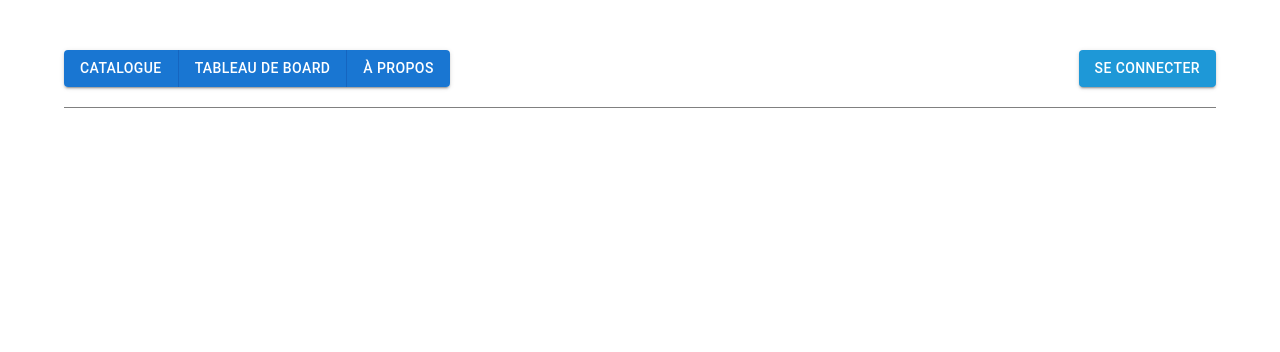
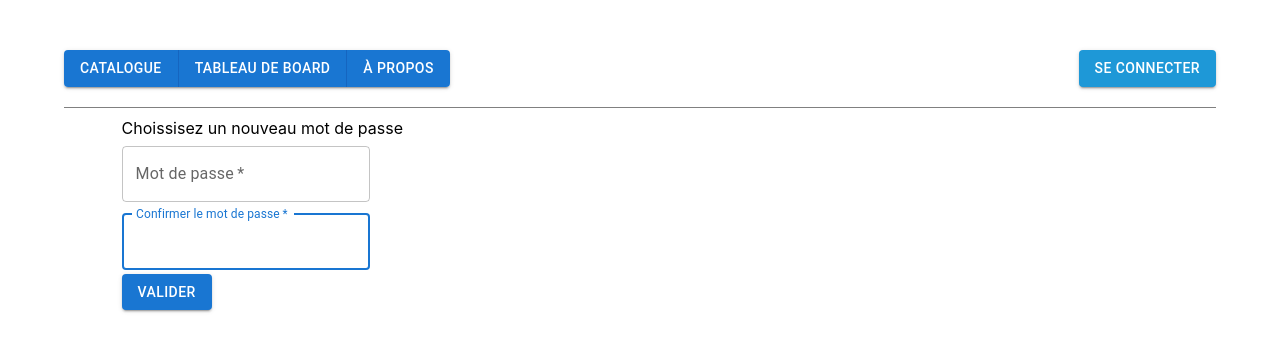
Before and after one commit to EdwardHealy00/Projet-LAC, a React (Create React App) app in the folder client/: page /reset-password/1 in a window 1280 px wide. Shown: the top 352 px of the page. Built offline with nearby package versions, Linux system fonts and the light colour scheme.

Commit message:
changing password works

```diff
--- a/client/src/components/App.tsx
+++ b/client/src/components/App.tsx
@@ -1,18 +1,19 @@
-import React from 'react';
-import Catalogue from './catalogue/Catalogue';
+import React from "react";
+import Catalogue from "./catalogue/Catalogue";
 import { Routes, Route } from "react-router-dom";
-import CaseStudyWconnection from './caseStudy/CaseStudyWconnection';
-import NavBar from './common/NavBar';
-import CollaborativeSpace from './collaborativeSpace/collaborativeSpace';
-import DashboardPaidCase from './deputy/dashboard/DashboardPaidCase';
-import Approval from './roles/approval/Approval';
-import Home from './home/Home';
-import * as env from 'dotenv';
-import NewCase from './deputy/newCase/newCase';
-import Summary from './about/Summary';
-import Mission from './about/Mission';
-import Team from './about/Team';
-import Creation from './about/creation/Creation';
+import CaseStudyWconnection from "./caseStudy/CaseStudyWconnection";
+import NavBar from "./common/NavBar";
+import CollaborativeSpace from "./collaborativeSpace/collaborativeSpace";
+import DashboardPaidCase from "./deputy/dashboard/DashboardPaidCase";
+import Approval from "./roles/approval/Approval";
+import Home from "./home/Home";
+import * as env from "dotenv";
+import NewCase from "./deputy/newCase/newCase";
+import Summary from "./about/Summary";
+import Mission from "./about/Mission";
+import Team from "./about/Team";
+import Creation from "./about/creation/Creation";
+import ResetPassword from "./connection/ResetPassword";
 
 function App() {
   // const [count, setCount] = useState(0);
@@ -41,6 +42,10 @@ function App() {
           <Route path="/mission" element={<Mission />} />
           <Route path="/team" element={<Team />} />
           <Route path="/creation" element={<Creation />} />
+          <Route
+            path="/reset-password/:resetToken"
+            element={<ResetPassword />}
+          />
         </Routes>
       </div>
     </div>
--- /dev/null
+++ b/client/src/components/connection/ForgotPassword.tsx
@@ -0,0 +1,77 @@
+import * as React from "react";
+import Button from "@mui/material/Button";
+import TextField from "@mui/material/TextField";
+import Dialog from "@mui/material/Dialog";
+import DialogActions from "@mui/material/DialogActions";
+import DialogContent from "@mui/material/DialogContent";
+import DialogContentText from "@mui/material/DialogContentText";
+import DialogTitle from "@mui/material/DialogTitle";
+import axios from "axios";
+
+export default function ForgotPassword() {
+  const [open, setOpen] = React.useState(false);
+  const [email, setEmail] = React.useState("");
+
+  const handleClickOpen = () => {
+    setOpen(true);
+  };
+
+  const handleClose = () => {
+    setOpen(false);
+  };
+
+  const handleForgotPassword = () => {
+    sendForgotPasswordForm(email);
+  };
+
+  const sendForgotPasswordForm = (email: string) => {
+    axios
+      .post(
+        "http://localhost:3001/api/auth/forgot-password",
+        {
+          email: email,
+        },
+        {
+          withCredentials: true,
+        }
+      )
+      .then((res) => {
+        console.log(res);
+        handleClose();
+      })
+      .catch((err) => {
+        console.log(err);
+      });
+  };
+
+  return (
+    <div>
+      <a href="#" onClick={handleClickOpen}>
+        Mot de passe oublié?
+      </a>
+      <Dialog open={open} onClose={handleClose}>
+        <DialogTitle>Mot de passe oublié</DialogTitle>
+        <DialogContent>
+          <DialogContentText>
+            Entrez votre adresse e-mail pour réinitialiser votre mot de passe.
+          </DialogContentText>
+          <TextField
+            autoFocus
+            margin="dense"
+            id="email"
+            label="Email Address"
+            type="email"
+            fullWidth
+            variant="standard"
+            value={email}
+            onChange={(e) => setEmail(e.target.value)}
+          />
+        </DialogContent>
+        <DialogActions>
+          <Button onClick={handleClose}>Annuler</Button>
+          <Button onClick={handleForgotPassword}>Réinitialiser</Button>
+        </DialogActions>
+      </Dialog>
+    </div>
+  );
+}
--- a/client/src/components/connection/Login.tsx
+++ b/client/src/components/connection/Login.tsx
@@ -15,6 +15,7 @@ import axios from "axios";
 import Cookies from "js-cookie";
 import AccountCircle from "@mui/icons-material/AccountCircle";
 import { Role } from "../../model/Role";
+import ForgotPassword from "./ForgotPassword";
 
 export default function Login() {
   const [open, setOpen] = React.useState(false);
@@ -144,9 +145,9 @@ export default function Login() {
               variant="outlined"
               name="password"
             />
-            <FormControlLabel control={<Checkbox />} label="Mémoriser" />
+            {/* <FormControlLabel control={<Checkbox />} label="Mémoriser" /> */}
 
-            <a>Mot de passe oublié?</a>
+            <ForgotPassword />
           </form>
         </DialogContent>
         <DialogActions>
--- /dev/null
+++ b/client/src/components/connection/ResetPassword.tsx
@@ -0,0 +1,72 @@
+import { useParams } from "react-router-dom";
+import React from "react";
+import axios from "axios";
+import { UserPasswordReset } from "../../model/User";
+import { Button, TextField } from "@mui/material";
+
+export default function ResetPassword() {
+  const { resetToken } = useParams();
+
+  const initialStateErrors = {
+    password: "",
+    confirmPassword: "",
+  };
+
+  const [error, setError] = React.useState(initialStateErrors);
+
+  const handleSubmitNewPassword = (e: any) => {
+    e.preventDefault();
+    console.log(e.target.elements);
+    const newPassword: UserPasswordReset = {
+      reset_token: resetToken!,
+      password: e.target.password.value,
+    };
+    sendNewPasswordForm(newPassword);
+  };
+
+  const sendNewPasswordForm = (user: UserPasswordReset) => {
+    axios
+      .post(`http://localhost:3001/api/auth/reset-password/`, user, {
+        withCredentials: true,
+      })
+      .then((res) => {
+        console.log(res);
+      })
+      .catch((err) => {
+        console.log(err);
+      });
+  };
+
+  return (
+    <div>
+      <div>Choissisez un nouveau mot de passe</div>
+      <form onSubmit={handleSubmitNewPassword}>
+        <div>
+          <TextField
+            required
+            autoFocus
+            margin="dense"
+            label="Mot de passe"
+            type="password"
+            variant="outlined"
+            name="password"
+          />
+        </div>
+        <div>
+          <TextField
+            required
+            autoFocus
+            margin="dense"
+            label="Confirmer le mot de passe"
+            type="password"
+            variant="outlined"
+            name="passwordConfirm"
+          />
+        </div>
+        <Button type="submit" variant="contained">
+          Valider
+        </Button>
+      </form>
+    </div>
+  );
+}
--- a/client/src/components/connection/UnlockAcess.tsx
+++ b/client/src/components/connection/UnlockAcess.tsx
@@ -3,14 +3,10 @@ import { Role, RoleProps } from "../../model/Role";
 
 const grantPermission = (requestedRoles: Role[]) => {
   const permittedRoles = localStorage.getItem("role") as Role;
-  console.log(permittedRoles, requestedRoles);
   return permittedRoles === Role.Admin || requestedRoles.includes(permittedRoles);
 };
 
 export const UnlockAccess: Function = ({role, children}: RoleProps) => {
-  console.log(role);
-  console.log(children);
   const permission = grantPermission(role);
-  console.log(permission);
   return <>{permission && children}</>;
 };
--- a/client/src/model/User.tsx
+++ b/client/src/model/User.tsx
@@ -14,3 +14,8 @@ export interface UserLogin {
     email: string;
     password: string;
 }
+
+export interface UserPasswordReset {
+    reset_token: string;
+    password: string;
+}
```
Also changed, not shown: 1 other file (tests, documents, lock files or other folders).
